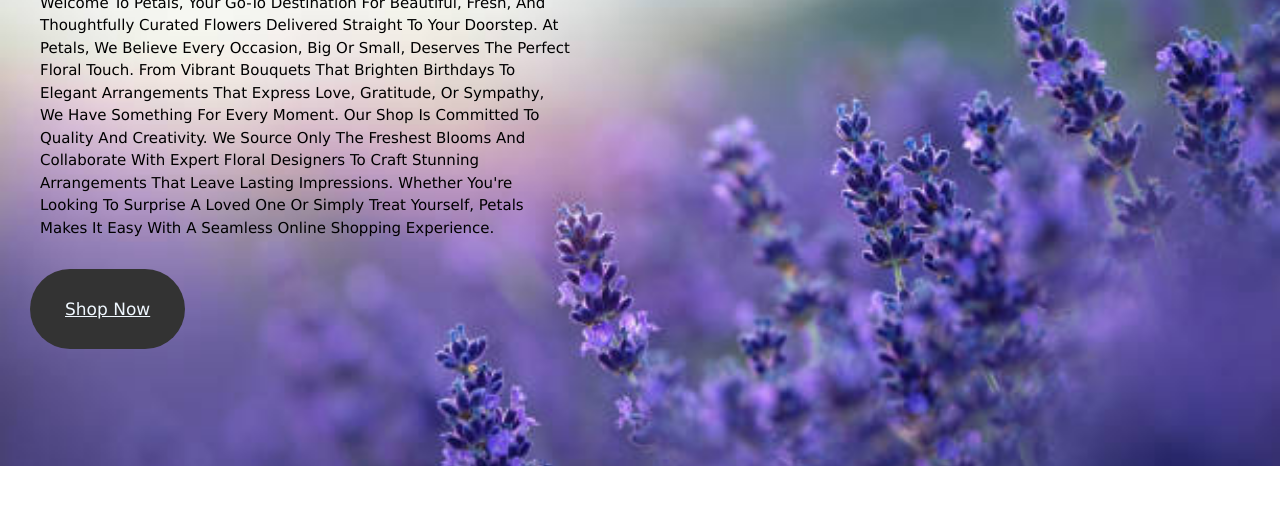
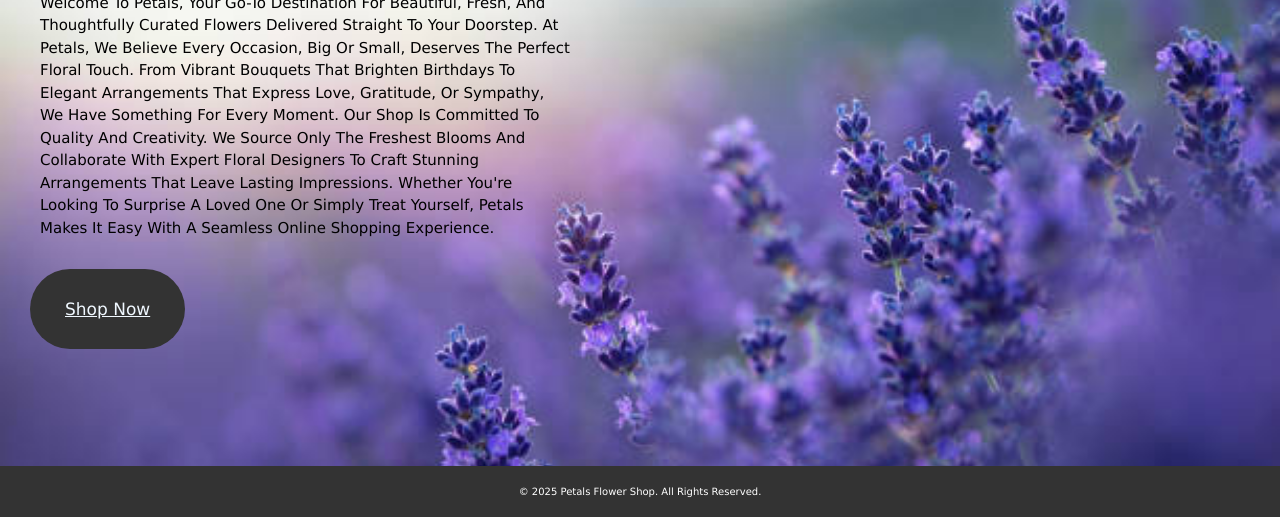
Before and after one commit to mwethya101/Finals, a plain HTML site: page index.html in a window 1280 px wide. Shown: the part 334-851 px from the top of the page. Before the commit the page ends 800 px from the top, so only its background shows below. Drawn offline with Linux system fonts and the light colour scheme.

Commit message:
updated files

```diff
--- a/css/styles.css
+++ b/css/styles.css
@@ -183,7 +183,7 @@ section{
     font-weight:lighter;
     text-decoration: line-through;
 }
-/* form-styles.css */
+
 
  .submit {
   font-family: Arial, sans-serif;
@@ -245,12 +245,27 @@ button:hover {
   display: none;
 }
 
-/* Form input focus state */
+
 input:focus,
 textarea:focus {
   border-color: #80bdff;
   outline: none;
   box-shadow: 0 0 5px rgba(0, 123, 255, 0.5);
+}
+footer {
+  background-color: #333;
+  color: white;
+  padding: 20px;
+  text-align: center;
+  position: relative;
+  bottom: 0;
+  width: 100%;
+}
+
+.footer-container {
+  display: flex;
+  flex-direction: column;
+  align-items: center;
 }
 
 
--- a/index.html
+++ b/index.html
@@ -1,10 +1,10 @@
 <!DOCTYPE html>
 <html lang="en">
   <head>
-    <meta charset="UTF-8">
-    <meta name="viewport" content="width=device-width, initial-scale=1.0">
+    <meta charset="UTF-8" />
+    <meta name="viewport" content="width=device-width, initial-scale=1.0" />
     <title>PETALS</title>
-    <link rel="stylesheet" href="css/styles.css">
+    <link rel="stylesheet" href="css/styles.css" />
   </head>
   <body class="index">
     <header>
@@ -23,13 +23,26 @@
         <h2>FRESH FLOWERS</h2>
         <span> beatiful and natural flowers</span>
         <p>
-                Welcome to Petals, your go-to destination for beautiful, fresh, and thoughtfully curated flowers delivered straight to your doorstep. At Petals, we believe every occasion, big or small, deserves the perfect floral touch. From vibrant bouquets that brighten birthdays to elegant arrangements that express love, gratitude, or sympathy, we have something for every moment.
-
-                Our shop is committed to quality and creativity. We source only the freshest blooms and collaborate with expert floral designers to craft stunning arrangements that leave lasting impressions. Whether you're looking to surprise a loved one or simply treat yourself, Petals makes it easy with a seamless online shopping experience.
+          Welcome to Petals, your go-to destination for beautiful, fresh, and
+          thoughtfully curated flowers delivered straight to your doorstep. At
+          Petals, we believe every occasion, big or small, deserves the perfect
+          floral touch. From vibrant bouquets that brighten birthdays to elegant
+          arrangements that express love, gratitude, or sympathy, we have
+          something for every moment. Our shop is committed to quality and
+          creativity. We source only the freshest blooms and collaborate with
+          expert floral designers to craft stunning arrangements that leave
+          lasting impressions. Whether you're looking to surprise a loved one or
+          simply treat yourself, Petals makes it easy with a seamless online
+          shopping experience.
         </p>
         <a href="#" class="button">shop now</a>
       </div>
     </section>
+    <footer>
+      <div class="footer-container">
+        <p>&copy; 2025 Petals Flower Shop. All rights reserved.</p>
+      </div>
+    </footer>
 
     <script src="./js/index.js"></script>
   </body>
```
Also changed, not shown: about.html (+5 -0 lines), contact.html (+5 -0 lines), products.html (+5 -0 lines). Lines whose indentation alone changed are shown as unchanged.
